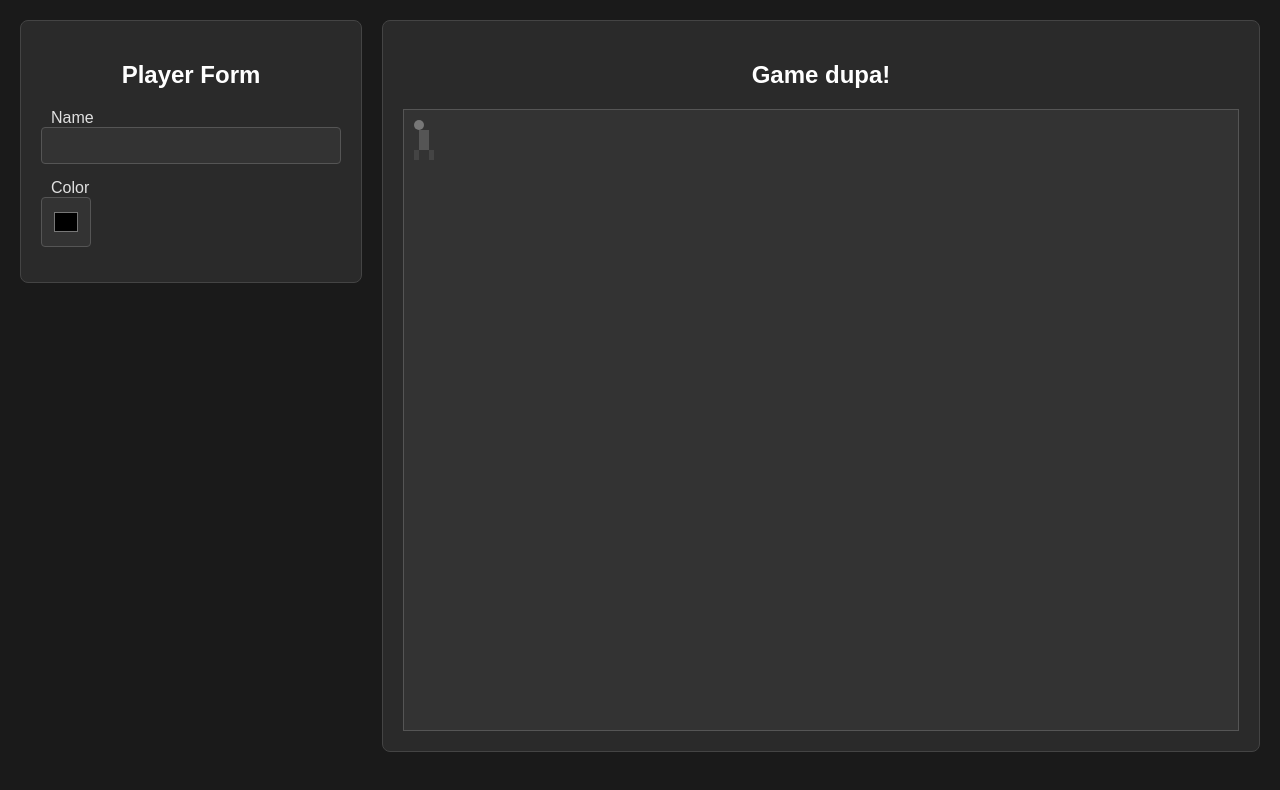
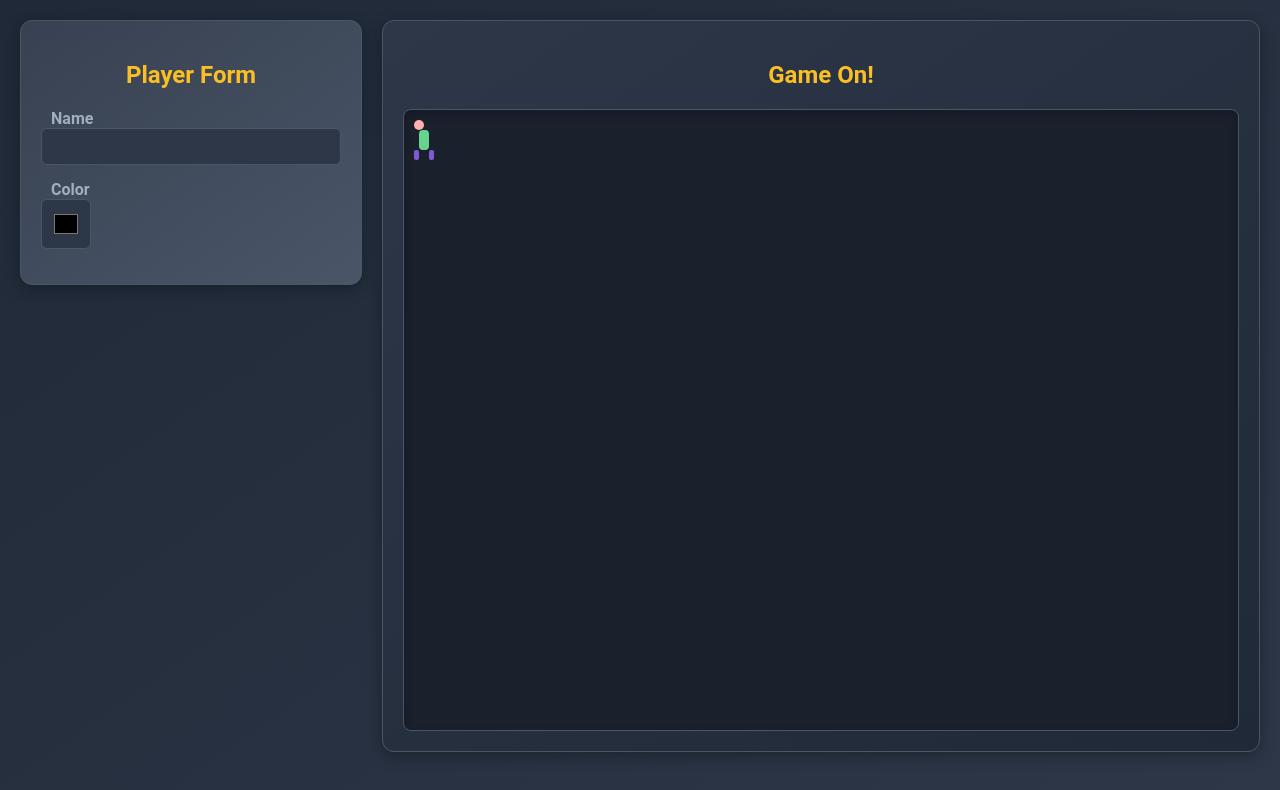
Before and after one commit to makzylinski/map-char, a React (Create React App) app: page / in a window 1280 px wide. Shown: the top 790 px of the page. Built offline with nearby package versions, Linux system fonts and the light colour scheme.

Commit message:
added brighter colors

```diff
--- a/src/components/App/App.css
+++ b/src/components/App/App.css
@@ -1,12 +1,12 @@
 .app {
   box-sizing: border-box;
   max-height: 100vh;
-    background-color: #1a1a1a;
+  background: linear-gradient(145deg, #1f2937, #2d3748);
   color: #e0e0e0;
   min-height: 100vh;
   display: flex;
   justify-content: center;
   align-items: flex-start;
   padding: 20px;
-    font-family: Arial, sans-serif;
+  font-family: 'Roboto', sans-serif;
 }
--- a/src/components/Form/Form.css
+++ b/src/components/Form/Form.css
@@ -1,16 +1,19 @@
 .form {
-  background-color: #2a2a2a;
-  border: 1px solid #444;
+  background: linear-gradient(145deg, #374151, #4a5568);
+  border: 1px solid #4a5568;
   padding: 20px;
-  border-radius: 8px;
+  border-radius: 12px;
   margin-right: 20px;
   min-width: 300px;
   width: 20%;
+  box-shadow: 0 4px 15px rgba(0, 0, 0, 0.3);
 }
 
 .form h2 {
   text-align: center;
-  color: #ffffff;
+  color: #fbbf24;
+  font-size: 1.5rem;
+  font-weight: bold;
 }
 
 .form__row {
@@ -21,18 +24,19 @@
 
 .form__row label {
   display: block;
-  color: #e0e0e0;
+  color: #a0aec0;
   padding-left: 10px;
+  font-weight: 600;
 }
 
 input {
   box-sizing: border-box;
-  background-color: #333;
-  color: #fff;
-  border: 1px solid #555;
+  background-color: #2d3748;
+  color: #f0f0f0;
+  border: 1px solid #4a5568;
   padding: 10px;
-  border-radius: 4px;
-
+  border-radius: 6px;
+  transition: all 0.3s;
 }
 
 input[type='color'] {
@@ -40,8 +44,9 @@ input[type='color'] {
 }
 
 input:focus {
-  border-color: #888;
+  border-color: #fbbf24;
   outline: none;
+  background-color: #374151;
 }
 
 .form__row--picker {
--- a/src/components/Game/Game.css
+++ b/src/components/Game/Game.css
@@ -1,20 +1,26 @@
 .game {
-    background-color: #2a2a2a;
-    border: 1px solid #444;
+  background: linear-gradient(145deg, #2d3748, #1f2937);
+  border: 1px solid #4a5568;
   padding: 20px;
-    border-radius: 8px;
+  border-radius: 12px;
   width: 70%;
+  box-shadow: 0 4px 15px rgba(0, 0, 0, 0.3);
 }
 
 .game h2 {
-    color: #ffffff;
+  color: #fbbf24;
   text-align: center;
+  font-size: 1.5rem;
+  font-weight: bold;
 }
 
 .game__content {
   color: #e0e0e0;
-    border: 1px solid #555;
+  border: 1px solid #4a5568;
   padding: 10px;
   height: 75vh;
-    background-color: #333;
+  background-color: #1a202c;
+  border-radius: 8px;
+  box-shadow: inset 0 4px 10px rgba(0, 0, 0, 0.2);
+  overflow-y: auto;
 }
--- a/src/components/Game/Game.tsx
+++ b/src/components/Game/Game.tsx
@@ -23,8 +23,6 @@ export default function Game({ charName, color }: Props) {
     if (gameRef.current) {
       const { offsetWidth, offsetHeight } = gameRef.current;
       setDimensions({ width: offsetWidth, height: offsetHeight });
-
-      console.log({ width: offsetWidth, height: offsetHeight });
     }
   };
 
@@ -40,7 +38,7 @@ export default function Game({ charName, color }: Props) {
 
   return (
     <div className="game">
-      <h2>Game dupa!</h2>
+      <h2>Game On!</h2>
       <div className="game__content" ref={gameRef}>
         <Player name={charName} color={color} gameDimensions={dimensions} />
       </div>
--- a/src/components/Player/Player.css
+++ b/src/components/Player/Player.css
@@ -3,27 +3,31 @@
     height: 40px;
     width: 20px;
   }
+
   .name {
     font-weight: 700;
+    color: #e0e0e0;
+    font-size: 1.1rem;
   }
+
   .head {
     height: 10px;
     width: 10px;
     border-radius: 50%;
-    background-color: #777;
+    background-color: #feb2b2;
   }
 
   .torso {
     height: 20px;
     width: 10px;
-    background-color: #555;
+    background-color: #68d391;
     margin: 0 auto;
+    border-radius: 4px;
   }
 
   .legs {
     height: 10px;
     width: 20px;
-    background-color: #333;
     margin: 0 auto;
     display: flex;
     justify-content: space-between;
@@ -32,5 +36,6 @@
   .leg {
     height: 10px;
     width: 5px;
-    background-color: #444;
+    background-color: #805ad5;
+    border-radius: 2px;
   }
```
Lines whose indentation alone changed are shown as unchanged.
